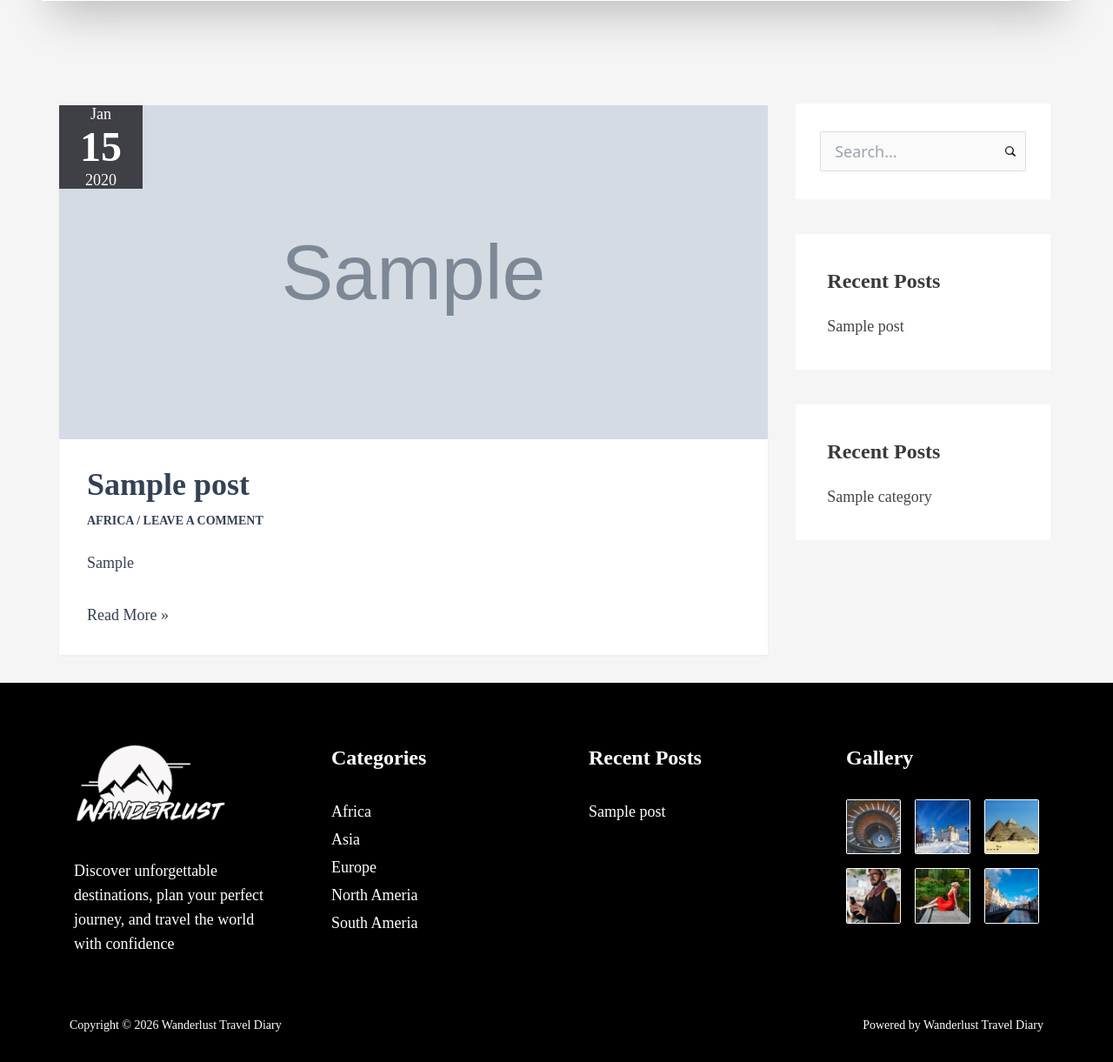
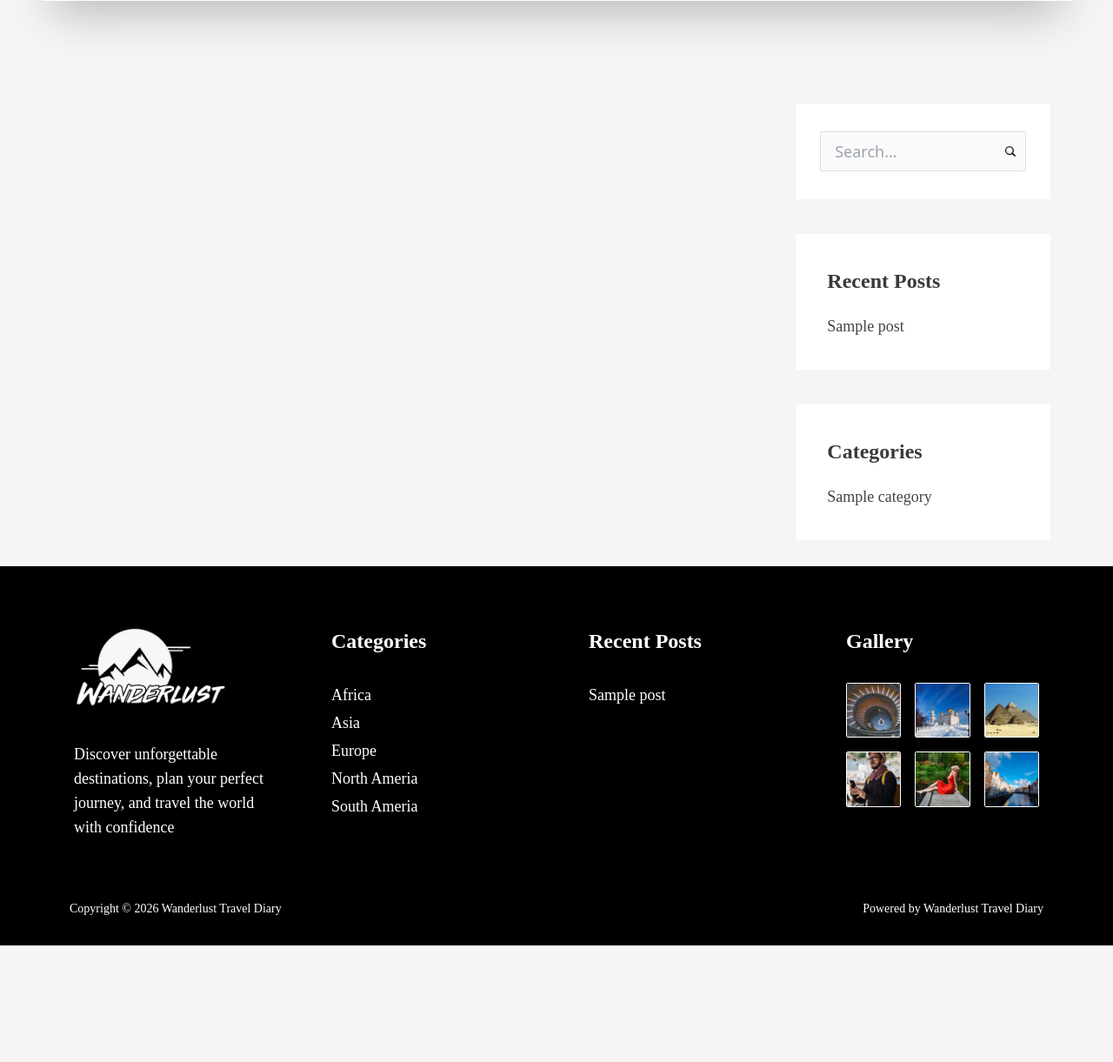
Before and after one commit to ariyarastpour/project1, a Django app: page /blog in a window 1280 px wide. Shown: the part 855-2076 px from the top of the page at 87% size. After the commit the page ends 1942 px from the top, so only its background shows below. Run offline with Django 5.2, Linux system fonts and the light colour scheme; tables that the repository leaves empty hold one stand-in row (values such as "Sample post"); grey boxes marked "Sample" are stand-in pictures; some libraries are stand-ins or nearby versions.

Commit message:
template tags
I finished show recent posts and categories in sidebar with template tags but categories url still wronge

```diff
--- /dev/null
+++ b/blog/templatetags/blog_tags.py
@@ -0,0 +1,24 @@
+from django import template
+from blog.models import Post,Category
+register = template.Library()
+
+#recent-posts
+@register.inclusion_tag('blog/blog-recent-posts.html')
+def recent_posts():
+    recent_posts = Post.objects.filter(status=1).order_by('published_date')[:6]
+    return {'recent_posts':recent_posts}
+
+@register.inclusion_tag('blog/blog-footer-recent-posts.html')
+def recent_posts_footer():
+    recent_posts = Post.objects.filter(status=1).order_by('published_date')[:6]
+    return {'recent_posts':recent_posts}
+
+#categories
+@register.inclusion_tag('blog/blog-categories.html')
+def postscategories():
+    posts = Post.objects.filter(status=1)
+    categories = Category.objects.all()
+    cat_dict = {}
+    for name in categories:
+        cat_dict[name]=posts.filter(category=name).count()
+    return {'categories':cat_dict}
--- a/blog/urls.py
+++ b/blog/urls.py
@@ -5,6 +5,7 @@ app_name = 'blog'
 urlpatterns = [
     path('', blog_view, name='index'),
     path('/<int:pid>',blog_pid, name='pid'),
+    #categories
     path('/category/Asia', Asia_view, name='Asia'),
     path('/category/Africa', Africa_view, name='Africa'),
     path('/category/Europe', Europe_view, name='Europe'),
--- a/blog/views.py
+++ b/blog/views.py
@@ -2,34 +2,30 @@ from django.shortcuts import render , get_object_or_404
 from blog.models import Post,Category
 
 def blog_view(request):
-    posts = Post.objects.filter(status=1)
-    categories = Category.objects.filter(post__in=posts).distinct()
-    recent_posts = Post.objects.filter(status=1).order_by('-published_date')[:6]
+    posts = Post.objects.filter(status=1,category__name = 'Asia')
+
     first_post = posts.first()
     other_posts = posts[1:]
     context = {
-        'recent_posts':recent_posts ,
         'posts':posts ,
         'first_post':first_post ,
-        'other_posts':other_posts,
-        'categories':categories
+        'other_posts':other_posts
     }
     return render(request, 'blog/blog-home.html',context)
 
 #Single Page
 def blog_pid(request,pid):
-    post = get_object_or_404(Post, pk=pid,status=1)
+    posts = Post.objects.filter(status=1)
+    post = get_object_or_404(posts, pk=pid,status=1)
     context = {'post':post}
     return render(request,'blog/blog-single.html',context)
 
 #Page for Categories
 def Asia_view(request):
-    recent_posts = Post.objects.filter(status=1).order_by('-published_date')[:6]
     posts = Post.objects.filter(status=1, category__name='Asia').distinct().order_by('-published_date')
     first_post = posts.first()
     other_posts = posts[1:]
     context = {
-        'recent_posts': recent_posts,
         'posts': posts,
         'first_post': first_post,
         'other_posts': other_posts,
@@ -38,12 +34,10 @@ def Asia_view(request):
 
 
 def Africa_view(request):
-    recent_posts = Post.objects.filter(status=1).order_by('-published_date')[:6]
     posts = Post.objects.filter(status=1)
     first_post = posts.first()
     other_posts = posts[1:]
     context = {
-        'recent_posts':recent_posts ,
         'posts':posts ,
         'first_post':first_post ,
         'other_posts':other_posts
@@ -52,11 +46,10 @@ def Africa_view(request):
 
 def Europe_view(request):
     posts = Post.objects.filter(status=1)
-    recent_posts = Post.objects.filter(status=1).order_by('-published_date')[:6]
+
     first_post = posts.first()
     other_posts = posts[1:]
     context = {
-        'recent_posts':recent_posts ,
         'posts':posts ,
         'first_post':first_post ,
         'other_posts':other_posts
@@ -64,12 +57,10 @@ def Europe_view(request):
     return render(request,'blog/Europe_cat.html',context)
 
 def North_America_view(request):
-    recent_posts = Post.objects.filter(status=1).order_by('-published_date')[:6]
     posts = Post.objects.filter(status=1)
     first_post = posts.first()
     other_posts = posts[1:]
     context = {
-        'recent_posts':recent_posts ,
         'posts':posts ,
         'first_post':first_post ,
         'other_posts':other_posts
@@ -77,12 +68,10 @@ def North_America_view(request):
     return render(request,'blog/North-America.html',context)
 
 def South_America_view(request):
-    recent_posts = Post.objects.filter(status=1).order_by('-published_date')[:6]
     posts = Post.objects.filter(status=1)
     first_post = posts.first()
     other_posts = posts[1:]
     context = {
-        'recent_posts':recent_posts ,
         'posts':posts ,
         'first_post':first_post ,
         'other_posts':other_posts
--- /dev/null
+++ b/templates/blog/blog-categories.html
@@ -0,0 +1,10 @@
+{% load static %}
+
+<div class="flex flex-col p-9 gap-5 bg-white">
+    <h2 class="text-[1.5rem] text-[#3a3a3a] font-semibold">Categories</h2>
+    <div class="flex flex-col gap-1">
+        {% for name in categories %}
+            <a href="#" class="md:text-lg text-md text-[#444444] font-medum hover:text-black transition">{{name}}</a>
+        {% endfor %}
+    </div>
+</div>
--- /dev/null
+++ b/templates/blog/blog-footer-recent-posts.html
@@ -0,0 +1,10 @@
+{% load static %}
+
+<div class="flex flex-col gap-5 w-full sm:w-1/2 lg:w-1/5">
+   <h2 class="text-white font-semibold md:text-2xl text-xl md:pb-3 pb-2">Recent Posts</h2>
+   <div class="flex flex-col md:gap-y-0 gap-x-6 gap-y-1">
+       {% for post in recent_posts %}
+           <a href="{% url 'blog:pid' post.id %}" class="md:text-lg text-md text-white font-medum hover:text-black transition">{{post.title}}</a>
+       {% endfor %}
+   </div>
+</div>
--- /dev/null
+++ b/templates/blog/blog-recent-posts.html
@@ -0,0 +1,10 @@
+{% load static %}
+
+<div class="flex flex-col p-9 gap-5 bg-white">
+    <h2 class="text-[1.5rem] text-[#3a3a3a] font-semibold">Recent Posts</h2>
+   <div class="flex flex-col gap-1">
+        {% for post in recent_posts %}
+        <a href="{% url 'blog:pid' pid=post.id %}" class="md:text-lg text-md text-[#444444] font-medum hover:text-black transition">{{post.title}}</a>
+        {% endfor %}
+    </div>
+</div>
--- a/templates/blog/blog-sidebar.html
+++ b/templates/blog/blog-sidebar.html
@@ -1,4 +1,5 @@
 {% load static %}
+{% load blog_tags %}
 
 <div class="flex flex-col md:w-1/4 py-[30px] md:mr-6 md:px-0 px-4 md:gap-10 gap-8">
     <div class="flex items-center justify-center py-8 px-1 bg-white">
@@ -9,20 +10,8 @@
             <img class="w-3 h-3 absolute right-6 top-1/2 -translate-y-1/2" src="{% static 'search-icon.webp' %}" alt="search">
         </div>
     </div>
-    <div class="flex flex-col p-9 gap-5 bg-white">
-        <h2 class="text-[1.5rem] text-[#3a3a3a] font-semibold">Recent Posts</h2>
-       <div class="flex flex-col gap-1">
-            {% for post in recent_posts %}
-            <a href="{% url 'blog:pid' pid=post.id %}" class="md:text-lg text-md text-[#444444] font-medum hover:text-black transition">{{post.title}}</a>
-            {% endfor %}
-        </div>
-    </div>
-    <div class="flex flex-col p-9 gap-5 bg-white">
-        <h2 class="text-[1.5rem] text-[#3a3a3a] font-semibold">Recent Posts</h2>
-       <div class="flex flex-col gap-1">
-            {% for cat in categories  %}
-            <a href="{% url 'blog:pid' pid=post.id %}" class="md:text-lg text-md text-[#444444] font-medum hover:text-black transition">{{cat.name}}</a>
-            {% endfor %}
-        </div>
-    </div>
+
+    {% recent_posts %}
+
+    {% postscategories %}
 </div>
--- a/templates/website/base.html
+++ b/templates/website/base.html
@@ -1,4 +1,5 @@
 {% load static %}
+{% load blog_tags %}
 {% block content %}
 {% endblock %}
 
@@ -25,14 +26,7 @@
             </div>
         </div>
 
-        <div class="flex flex-col gap-5 w-full sm:w-1/2 lg:w-1/5">
-            <h2 class="text-white font-semibold md:text-2xl text-xl md:pb-3 pb-2">Recent Posts</h2>
-            <div class="flex flex-col md:gap-y-0 gap-x-6 gap-y-1">
-                {% for post in recent_posts %}
-                    <a href="{% url 'blog:pid' post.id %}" class="md:text-lg text-md text-white font-medum hover:text-black transition">{{post.title}}</a>
-                {% endfor %}
-            </div>
-        </div>
+        {% recent_posts_footer %}
 
         <div class="flex flex-col gap-5 w-full lg:w-1/5">
             <h2 class="text-white font-semibold md:text-2xl text-xl md:pb-3 pb-2">Gallery</h2>
--- a/templates/website/index.html
+++ b/templates/website/index.html
@@ -1,5 +1,6 @@
 {% extends "website/base.html" %}
 {% load static %}
+{% load blog_tags %}
 {% block content %}
 <html lang="en">
 
```
Also changed, not shown: templates/blog/blog-single.html (+7 -2 lines), website/views.py (+5 -16 lines), blog/templatetags/__init__.py (added).
